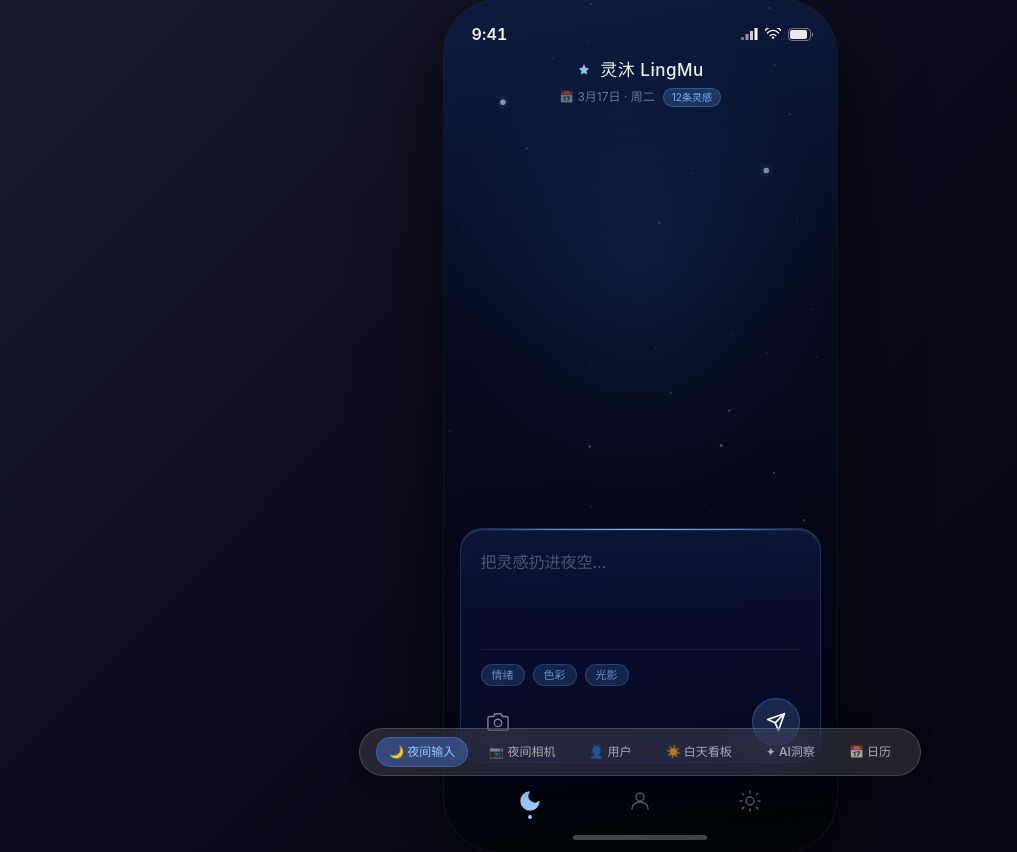
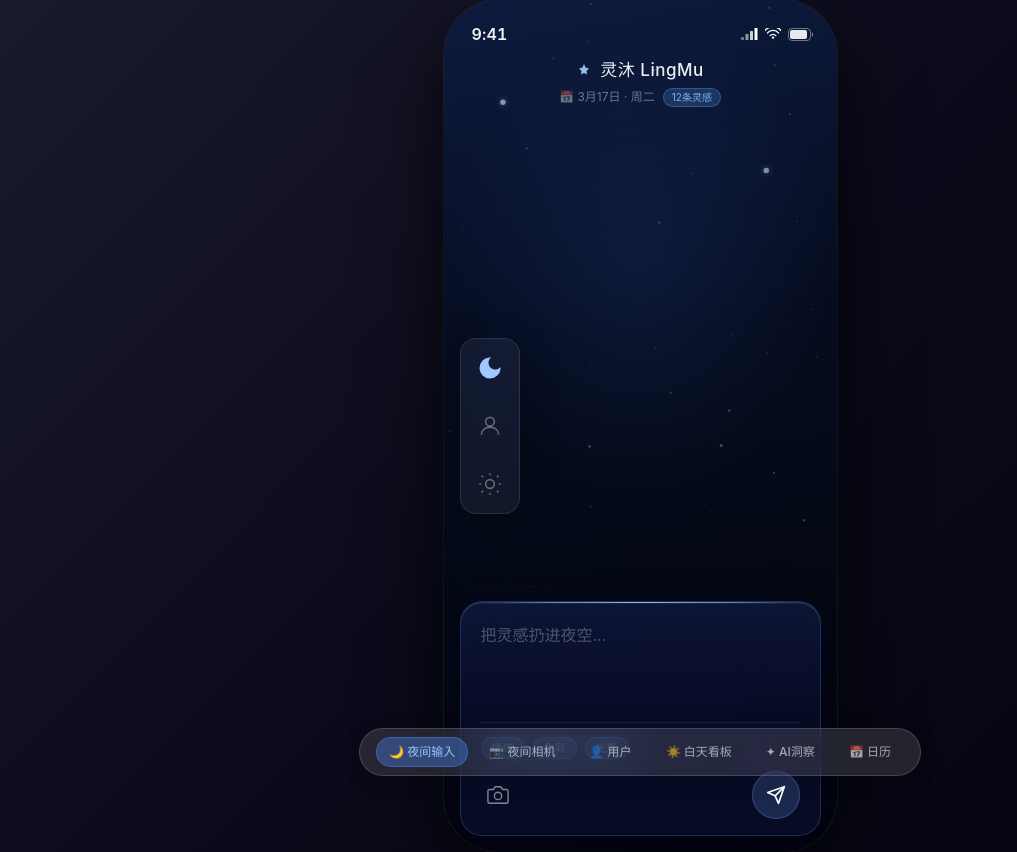
Before and after one commit to DavidClarkson29/lingmu-app, a React (Vite) app: page / in a window 1280 px wide. Shown: the whole page, without its empty margins (0-1017 px from the left). Built offline with nearby package versions, Linux system fonts and the light colour scheme.

Commit message:
Update FloatingTabBar.tsx

```diff
--- a/src/app/components/FloatingTabBar.tsx
+++ b/src/app/components/FloatingTabBar.tsx
@@ -1,6 +1,6 @@
 import { HomeIndicator } from "./HomeIndicator";
 
-type Page = "night-input" | "night-camera" | "profile" | "day-dashboard" | "day-ai";
+type Page = "night-input" | "night-camera" | "profile" | "day-dashboard" | "day-ai" | "day-calendar";
 
 interface FloatingTabBarProps {
   current: Page;
@@ -10,148 +10,46 @@ interface FloatingTabBarProps {
 
 export function FloatingTabBar({ current, onNavigate, mode }: FloatingTabBarProps) {
   const isNight = mode === "night";
-  const isNightInput = current === "night-input";
   const activeColor = isNight ? "rgba(160,200,255,1)" : "rgba(70,130,180,1)";
   const inactiveColor = isNight ? "rgba(255,255,255,0.35)" : "rgba(0,0,0,0.3)";
+
   const nightActive = current === "night-input" || current === "night-camera";
   const profileActive = current === "profile";
-  const dayActive = current === "day-dashboard" || current === "day-ai";
+  const dayActive = current === "day-dashboard" || current === "day-ai" || current === "day-calendar";
 
   return (
-    <div className="shrink-0 flex flex-col items-center" style={{ paddingBottom: 0 }}>
-      {/* Full-width transparent bar */}
     <div
+      className="fixed left-4 top-1/2 -translate-y-1/2 flex flex-col items-center z-50 gap-8 p-4 rounded-2xl"
       style={{
-          width: "100%",
-          position: "relative",
-          overflow: "hidden",
-          background: isNightInput
-            ? "transparent"
-            : isNight
-              ? "rgba(255, 255, 255, 0.04)"
-              : "rgba(255, 255, 255, 0.15)",
-          backdropFilter: isNightInput ? "none" : "blur(40px) saturate(160%)",
-          WebkitBackdropFilter: isNightInput ? "none" : "blur(40px) saturate(160%)",
-          borderTop: isNightInput
-            ? "none"
-            : isNight
-              ? "1px solid rgba(255, 255, 255, 0.08)"
-              : "1px solid rgba(0, 0, 0, 0.06)",
+        background: isNight ? "rgba(255, 255, 255, 0.06)" : "rgba(0, 0, 0, 0.04)",
+        backdropFilter: "blur(30px) saturate(150%)",
+        WebkitBackdropFilter: "blur(30px) saturate(150%)",
+        border: isNight ? "1px solid rgba(255, 255, 255, 0.1)" : "1px solid rgba(0, 0, 0, 0.05)",
+        boxShadow: "0 10px 40px rgba(0,0,0,0.2)",
       }}
     >
-        {/* Top specular highlight */}
-        <div
-          style={{
-            position: "absolute",
-            top: 0,
-            left: 0,
-            right: 0,
-            height: 1,
-            background: isNightInput
-              ? "transparent"
-              : isNight
-                ? "linear-gradient(90deg, transparent 10%, rgba(255,255,255,0.08) 30%, rgba(255,255,255,0.12) 50%, rgba(255,255,255,0.08) 70%, transparent 90%)"
-                : "linear-gradient(90deg, transparent 10%, rgba(255,255,255,0.4) 30%, rgba(255,255,255,0.55) 50%, rgba(255,255,255,0.4) 70%, transparent 90%)",
-            pointerEvents: "none",
-            zIndex: 10,
-          }}
-        />
-
-        <div
-          className="flex items-center justify-around relative"
-          style={{ height: 50, zIndex: 1, paddingLeft: 32, paddingRight: 32 }}
-        >
-          {/* Moon */}
-          <button
-            onClick={() => onNavigate("night-input")}
-            className="flex flex-col items-center gap-0.5"
-            style={{ padding: "4px 16px" }}
-          >
-            <svg width="24" height="24" viewBox="0 0 24 24" fill="none">
-              <path
-                d="M21 12.79A9 9 0 1 1 11.21 3 7 7 0 0 0 21 12.79z"
-                stroke={nightActive ? activeColor : inactiveColor}
-                strokeWidth="1.5"
-                strokeLinecap="round"
-                strokeLinejoin="round"
-                fill={nightActive ? activeColor : "none"}
-                style={{ transition: "all 0.3s" }}
-              />
+      {/* Moon - Night Mode */}
+      <button onClick={() => onNavigate("night-input")} className="transition-transform active:scale-90">
+        <svg width="26" height="26" viewBox="0 0 24 24" fill={nightActive ? activeColor : "none"} stroke={nightActive ? activeColor : inactiveColor} strokeWidth="1.5">
+          <path d="M21 12.79A9 9 0 1 1 11.21 3 7 7 0 0 0 21 12.79z" />
         </svg>
-            <div
-              style={{
-                width: 4, height: 4, borderRadius: "50%",
-                background: nightActive ? activeColor : "transparent",
-                transition: "background 0.3s",
-              }}
-            />
       </button>
 
       {/* Profile */}
-          <button
-            onClick={() => onNavigate("profile")}
-            className="flex flex-col items-center gap-0.5"
-            style={{ padding: "4px 16px" }}
-          >
-            <svg width="24" height="24" viewBox="0 0 24 24" fill="none">
-              <circle
-                cx="12" cy="8" r="4"
-                stroke={profileActive ? activeColor : inactiveColor}
-                strokeWidth="1.5"
-                fill={profileActive ? activeColor : "none"}
-                style={{ transition: "all 0.3s" }}
-              />
-              <path
-                d="M4 20c0-4 3.6-7 8-7s8 3 8 7"
-                stroke={profileActive ? activeColor : inactiveColor}
-                strokeWidth="1.5"
-                strokeLinecap="round"
-                style={{ transition: "all 0.3s" }}
-              />
+      <button onClick={() => onNavigate("profile")} className="transition-transform active:scale-90">
+        <svg width="26" height="26" viewBox="0 0 24 24" fill={profileActive ? activeColor : "none"} stroke={profileActive ? activeColor : inactiveColor} strokeWidth="1.5">
+          <circle cx="12" cy="8" r="4" />
+          <path d="M4 20c0-4 3.6-7 8-7s8 3 8 7" />
         </svg>
-            <div
-              style={{
-                width: 4, height: 4, borderRadius: "50%",
-                background: profileActive ? activeColor : "transparent",
-                transition: "background 0.3s",
-              }}
-            />
       </button>
 
-          {/* Sun */}
-          <button
-            onClick={() => onNavigate("day-dashboard")}
-            className="flex flex-col items-center gap-0.5"
-            style={{ padding: "4px 16px" }}
-          >
-            <svg width="24" height="24" viewBox="0 0 24 24" fill="none">
-              <circle
-                cx="12" cy="12" r="4"
-                stroke={dayActive ? activeColor : inactiveColor}
-                strokeWidth="1.5"
-                fill={dayActive ? activeColor : "none"}
-                style={{ transition: "all 0.3s" }}
-              />
-              <path
-                d="M12 2v2M12 20v2M4.22 4.22l1.42 1.42M18.36 18.36l1.42 1.42M2 12h2M20 12h2M4.22 19.78l1.42-1.42M18.36 5.64l1.42-1.42"
-                stroke={dayActive ? activeColor : inactiveColor}
-                strokeWidth="1.5"
-                strokeLinecap="round"
-                style={{ transition: "all 0.3s" }}
-              />
+      {/* Sun - Day Mode */}
+      <button onClick={() => onNavigate("day-dashboard")} className="transition-transform active:scale-90">
+        <svg width="26" height="26" viewBox="0 0 24 24" fill={dayActive ? activeColor : "none"} stroke={dayActive ? activeColor : inactiveColor} strokeWidth="1.5">
+          <circle cx="12" cy="12" r="4" />
+          <path d="M12 2v2M12 20v2M4.22 4.22l1.42 1.42M18.36 18.36l1.42 1.42M2 12h2M20 12h2M4.22 19.78l1.42-1.42M18.36 5.64l1.42-1.42" />
         </svg>
-            <div
-              style={{
-                width: 4, height: 4, borderRadius: "50%",
-                background: dayActive ? activeColor : "transparent",
-                transition: "background 0.3s",
-              }}
-            />
       </button>
-        </div>
-      </div>
-
-      <HomeIndicator mode={mode} />
     </div>
   );
 }
```
Lines whose indentation alone changed are shown as unchanged.
